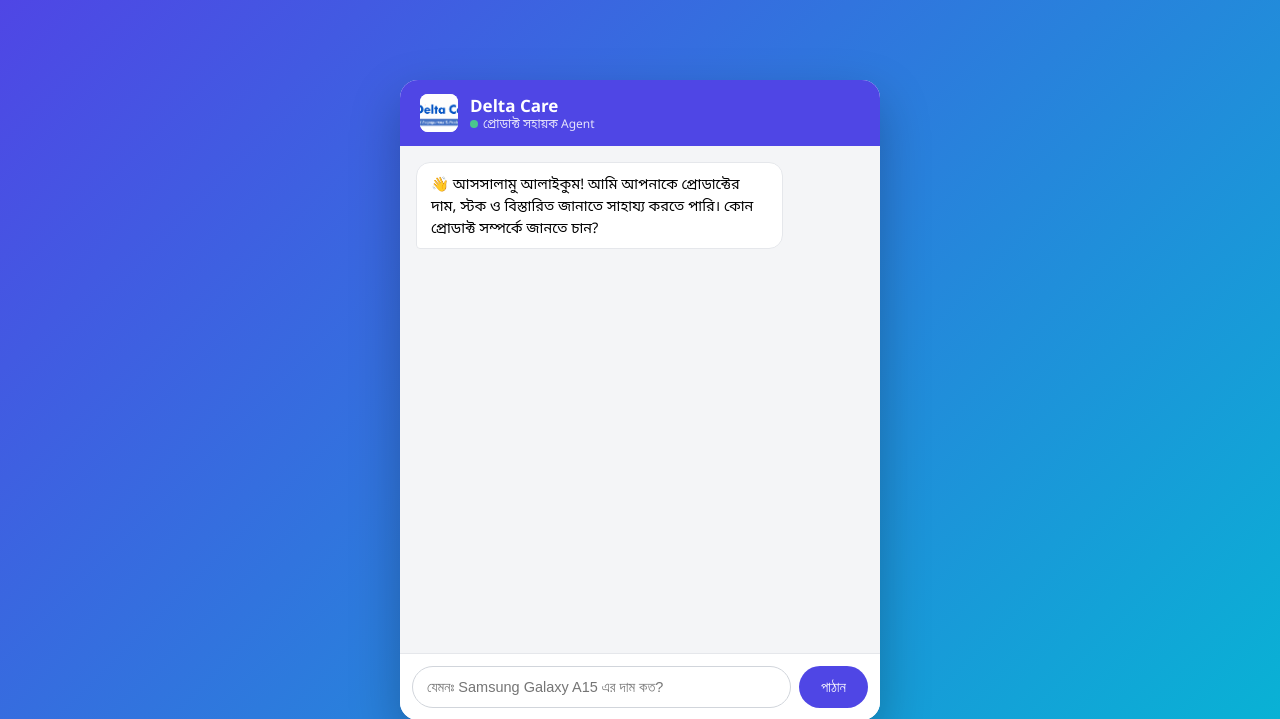
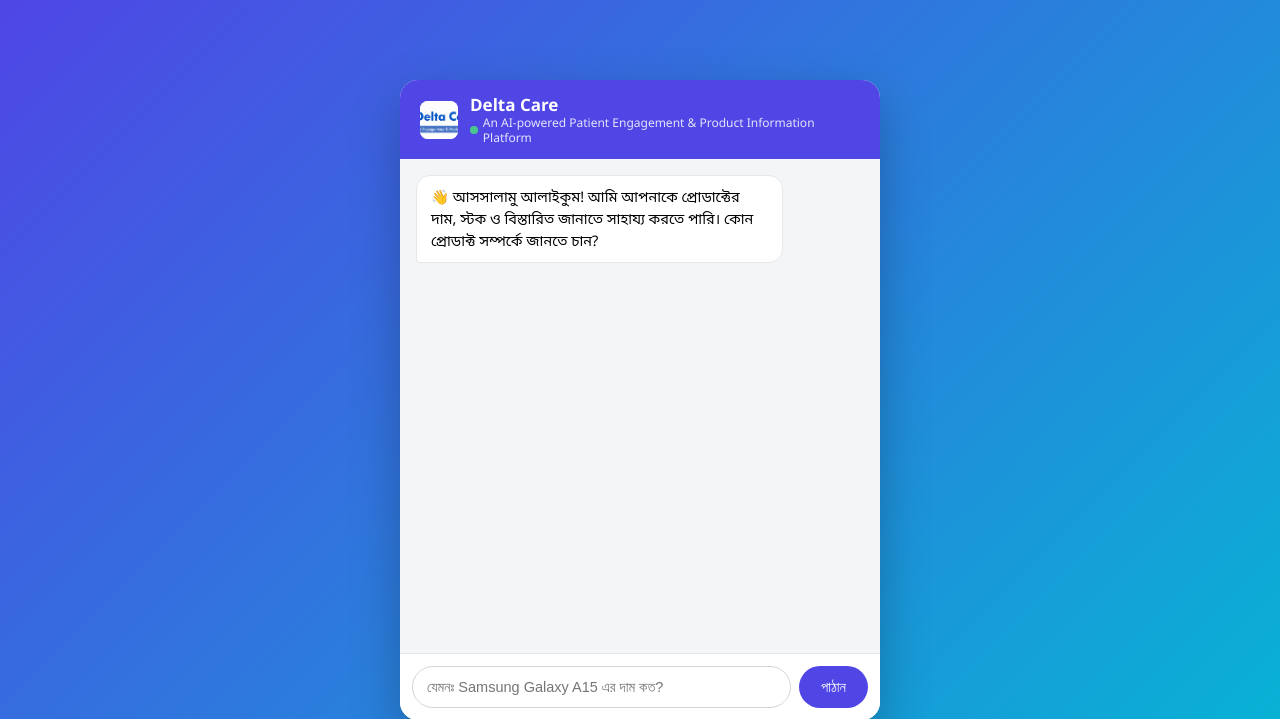
Before and after one commit to mdfakrulislam1990-cmyk/dpl_product-chatbot-Public, a Flask app: page / in a window 1280 px wide. Shown: the top 719 px of the page. Run offline with Flask 3, Linux system fonts and the light colour scheme; parts of the project's set-up code (start-up, migrations or seed data) failed here and were passed over.

Commit message:
Update index.html

```diff
--- a/templates/index.html
+++ b/templates/index.html
@@ -129,7 +129,7 @@
     <img class="logo" src="https://raw.githubusercontent.com/mdfakrulislam1990-cmyk/dpl_product-chatbot-Public/main/templates/delta_care.png" alt="Delta Care Logo" onerror="this.style.display='none';">
     <div class="title-block">
       <span class="brand">Delta Care</span>
-      <span class="subtitle"><span class="dot"></span> প্রোডাক্ট সহায়ক Agent</span>
+      <span class="subtitle"><span class="dot"></span> An AI-powered Patient Engagement & Product Information Platform</span>
     </div>
   </div>
   <div class="chat-messages" id="messages">
```
